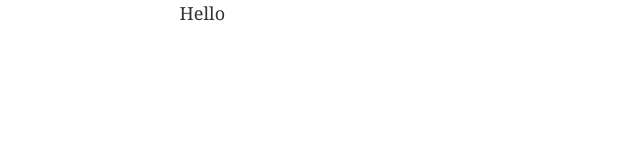
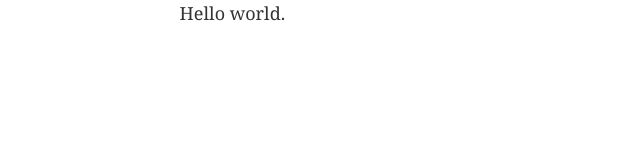
Before and after one commit to LuisOcasio/seo-main, a Gatsby site: page / in a window 1280 px wide. Shown: the full height of the page, 0-640 px from the left. Built offline with nearby package versions, Linux system fonts and the light colour scheme; Gatsby itself is replaced by a stand-in of ours.

Commit message:
Clean ‘hello world’

```diff
--- a/src/pages/index.js
+++ b/src/pages/index.js
@@ -4,7 +4,7 @@
 
 const IndexPage = () => (
   <Layout>
-    <p>Hello</p>
+    <p>Hello world.</p>
   </Layout>
 )
 
```
